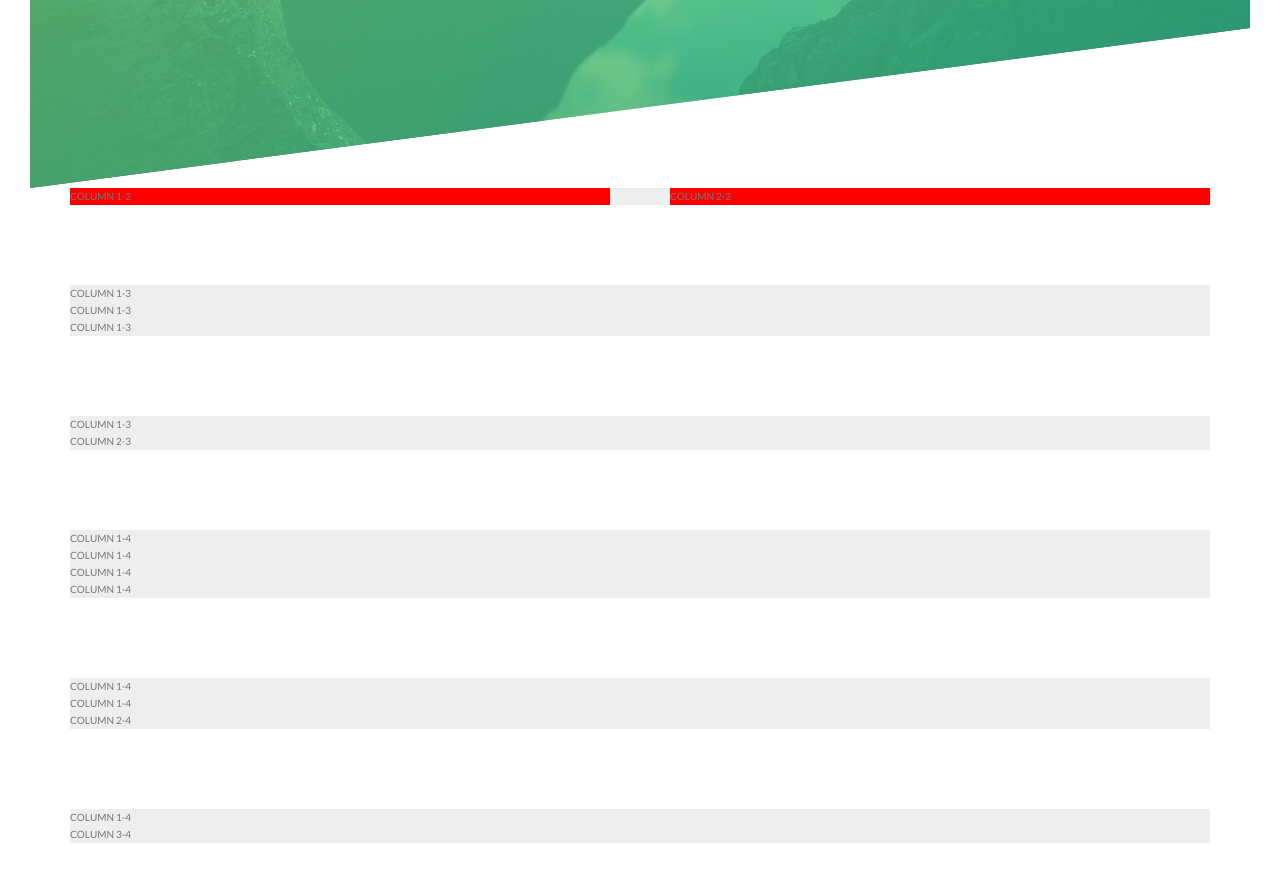
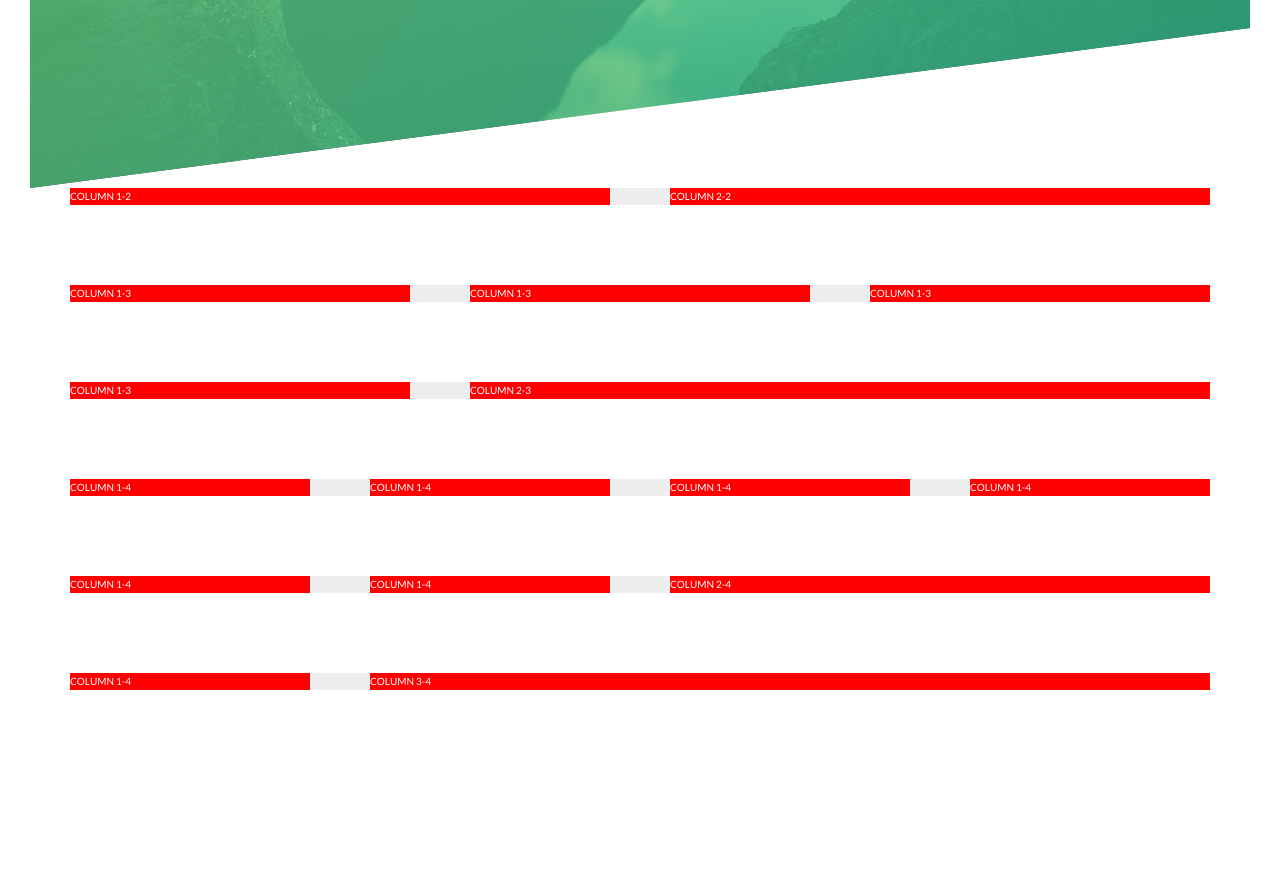
Before and after one commit to ing-arriola/ToursWebPage, a website: page index.html in a window 1280 px wide. Shown: the part 602-1475 px from the top of the page. After the commit the page ends 1322 px from the top, so only its background shows below. Drawn offline with Linux system fonts and the light colour scheme.

Commit message:
completed styles of test grid

```diff
--- a/sass/test.scss
+++ b/sass/test.scss
@@ -9,13 +9,41 @@
 
   @include clearfix;
 
-  .col-1-2 {
-    width: calc((100% - #{$gutter-horizontal}) / 2);
+  [class^="col-"] {
     background: red;
+    color: #fff;
     float: left;
 
     &:not(:last-child) {
       margin-right: $gutter-horizontal;
     }
   }
+
+  .col-1-2 {
+    width: calc((100% - #{$gutter-horizontal}) / 2);
+  }
+
+  .col-1-3 {
+    width: calc((100% - 2 * #{$gutter-horizontal}) / 3);
+  }
+
+  .col-2-3 {
+    width: calc(
+      2 * ((100% - 2 * #{$gutter-horizontal}) / 3) + #{$gutter-horizontal}
+    );
+  }
+
+  .col-1-4 {
+    width: calc((100% - 3 * #{$gutter-horizontal}) / 4);
+  }
+  .col-2-4 {
+    width: calc(
+      2 * ((100% - 3 * #{$gutter-horizontal}) / 4) + #{$gutter-horizontal}
+    );
+  }
+  .col-3-4 {
+    width: calc(
+      (3 * (100% - 3 * #{$gutter-horizontal}) / 4) + 2 *#{$gutter-horizontal}
+    );
+  }
 }
```
Also changed, not shown: css/style.css.
